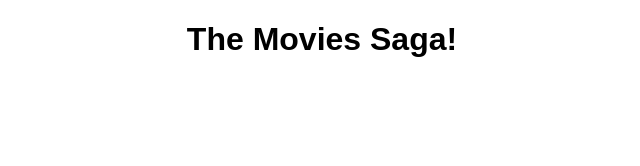
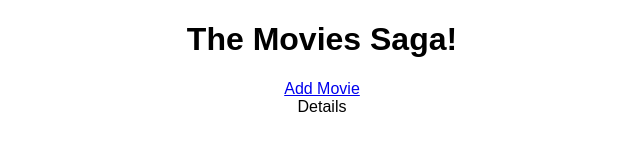
Before and after one commit to vkarlen/weekend-movie-sagas, a React (Create React App) app: page /#/movie/1 in a window 1280 px wide. Shown: the top 166 px of the page, without its empty margins (318-958 px from the left). Built offline with nearby package versions, Linux system fonts and the light colour scheme.

Commit message:
Set up some framework for future components

```diff
--- /dev/null
+++ b/src/components/AddMovie/AddMovie.jsx
@@ -0,0 +1,5 @@
+function AddMovie() {
+  return <div>Add Movie</div>;
+}
+
+export default AddMovie;
--- a/src/components/App/App.js
+++ b/src/components/App/App.js
@@ -1,23 +1,33 @@
-import {HashRouter as Router, Route} from 'react-router-dom';
+import { HashRouter as Router, Route } from 'react-router-dom';
 import './App.css';
-import MovieList from '../MovieList/MovieList'
+
+import Header from '../Header/Header';
+import MovieList from '../MovieList/MovieList';
+import AddMovie from '../AddMovie/AddMovie';
+import DetailsPage from '../DetailsPage/DetailsPage';
 
 function App() {
   return (
     <div className="App">
-      <h1>The Movies Saga!</h1>
       <Router>
+        <Header />
+
         <Route path="/" exact>
           <MovieList />
         </Route>
 
         {/* Details page */}
+        <Route path="/movie/:id" exact>
+          <DetailsPage />
+        </Route>
 
         {/* Add Movie page */}
+        <Route path="/add">
+          <AddMovie />
+        </Route>
       </Router>
     </div>
   );
 }
 
-
 export default App;
--- /dev/null
+++ b/src/components/DetailsPage/DetailsPage.jsx
@@ -0,0 +1,9 @@
+import { useParams } from 'react-router-dom';
+
+function DetailsPage() {
+  const params = useParams();
+
+  return <div>Details</div>;
+}
+
+export default DetailsPage;
--- /dev/null
+++ b/src/components/Header/Header.jsx
@@ -0,0 +1,16 @@
+import { Link } from 'react-router-dom';
+
+function Header() {
+  return (
+    <div>
+      <h1>The Movies Saga!</h1>
+      <nav>
+        <div>
+          <Link to="/add">Add Movie</Link>
+        </div>
+      </nav>
+    </div>
+  );
+}
+
+export default Header;
```
Also changed, not shown: 1 other file (tests, documents, lock files or other folders).
